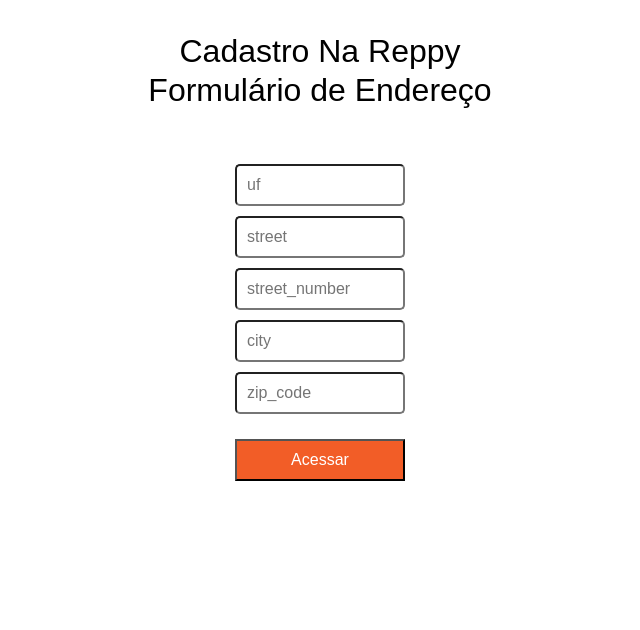
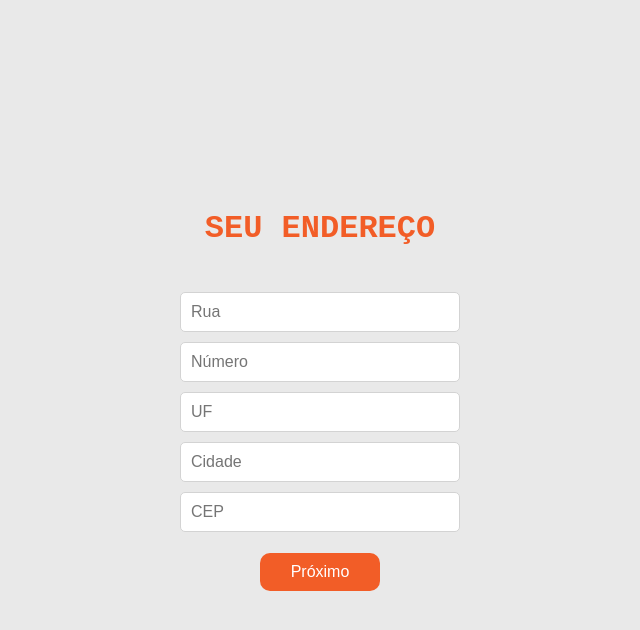
Before and after one commit to felipeenunes/reppy-front, a React (Create React App) app: page /register in a window 1280 px wide. Shown: the top 630 px of the page, without its empty margins (320-960 px from the left). Built offline with nearby package versions, Linux system fonts and the light colour scheme.

Commit message:
fix: register form styles

```diff
--- a/src/components/FormAdress/index.js
+++ b/src/components/FormAdress/index.js
@@ -29,28 +29,29 @@
   return (
     <Container>
       <form onSubmit={handleSubmit(handleFormAdress)}>
-        <h1> Formulário de Endereço</h1>
+        <h1> Seu Endereço</h1>
         <div>
-          <input type="uf" placeholder="uf" {...register("uf")} />
-          {errors.uf?.message}
-          <input type="street" placeholder="street" {...register("street")} />
+          <input type="street" placeholder="Rua" {...register("street")} />
           {errors.street?.message}
           <input
             type="street_number"
-            placeholder="street_number"
+            placeholder="Número"
             {...register("street_number")}
           />
           {errors.street_number?.message}
-          <input type="city" placeholder="city" {...register("city")} />
+          <input type="uf" placeholder="UF" {...register("uf")} />
+          {errors.uf?.message}
+          <input type="city" placeholder="Cidade" {...register("city")} />
           {errors.city?.message}
           <input
             type="text"
-            placeholder="zip_code"
+            placeholder="CEP"
             maxLength="9"
             {...register("zip_code")}
           />
           {errors.zip_code?.message}
-          <button type="submit">Acessar</button>
+
+          <button type="submit">Próximo</button>
         </div>
       </form>
     </Container>
--- a/src/components/FormAdress/styles.js
+++ b/src/components/FormAdress/styles.js
@@ -1,36 +1,3 @@
 import styled from "styled-components";
 
-export const Container = styled.div`
-  form {
-    width: 100%;
-    display: flex;
-    flex-direction: column;
-    justify-content: center;
-    height: 51vh;
-    h1 {
-      margin-bottom: 20px;
-      font-size: 2rem;
-      text-align: center;
-    }
-    div {
-      display: flex;
-      flex-direction: column;
-      align-items: center;
-      margin: 30px;
-    }
-    input {
-      border-radius: 5px;
-      margin: 5px;
-      width: 60%;
-      height: 70%;
-      padding: 10px;
-    }
-    button {
-      width: 60%;
-      color: #ffffff;
-      background-color: #f25d27;
-      margin: 20px 0 5px;
-      padding: 10px;
-    }
-  }
-`;
+export const Container = styled.div``;
--- a/src/components/FormCadastro/index.js
+++ b/src/components/FormCadastro/index.js
@@ -10,9 +10,10 @@
 import { useState } from "react";
 import { toast } from "react-toastify";
 import { useHistory } from "react-router-dom";
+import { TiArrowLeftThick, TiArrowRightThick } from "react-icons/ti";
 
 const FormCadastro = () => {
-  const { address, setAddress } = useAddress();
+  const { address } = useAddress();
   const history = useHistory();
   const [visibility, setVisibility] = useState(true);
   const [typePassword, setTypePassword] = useState("password");
@@ -76,7 +77,7 @@
 
   return (
     <Container>
-      <h1> Cadastro Na Reppy</h1>
+      {/* <h1> Cadastro Na Reppy</h1> */}
       {!formRegister && (
         <FormAdress
           setFormRegister={setFormRegister}
@@ -92,7 +93,7 @@
                 <div className="input-wrapper">
                   <input
                     type="cpf"
-                    placeholder="cpf"
+                    placeholder="CPF"
                     {...register("cpf")}
                     className="inputs"
                   />
@@ -101,7 +102,7 @@
 
                   <input
                     type="text"
-                    placeholder="name"
+                    placeholder="Nome"
                     {...register("name")}
                     className="inputs"
                   />
@@ -110,7 +111,7 @@
 
                   <input
                     type="email"
-                    placeholder="email"
+                    placeholder="Email"
                     {...register("email")}
                     className="inputs"
                   />
@@ -119,7 +120,7 @@
 
                   <input
                     type="text"
-                    placeholder="college"
+                    placeholder="Faculdade / Universidade"
                     {...register("college")}
                     className="inputs"
                   />
@@ -128,17 +129,17 @@
 
                   <input
                     type="texto"
-                    placeholder="(xx)xxxxx-xxxx"
+                    placeholder="Celular (xx)xxxxx-xxxx"
                     {...register("phone_number")}
                     className="inputs"
                   />
 
                   {errors.phone_number?.message}
-
+                  <div className="wrapper">
                     <input
                       id="password"
                       type={typePassword}
-                    placeholder="password"
+                      placeholder="Senha"
                       {...register("password")}
                       className="inputs"
                     />
@@ -158,11 +159,20 @@
                       )}
                     </label>
                   </div>
+                </div>
                 {errors.password?.message}
 
                 <div className="buttons">
-                  <button type="submit">Acessar</button>
+                  <button type="submit">
+                    Registrar{""}
+                    <span>
+                      <TiArrowRightThick />
+                    </span>
+                  </button>
                   <button onClick={() => setFormRegister(!formRegister)}>
+                    <span>
+                      <TiArrowLeftThick />
+                    </span>
                     Voltar
                   </button>
                 </div>
--- a/src/components/FormCadastro/styles.js
+++ b/src/components/FormCadastro/styles.js
@@ -1,114 +1,7 @@
 import styled from "styled-components";
 
-export const Container = styled.main`
-  height: 100%;
-  width: 100%;
-  min-height: 530px;
+export const Container = styled.main``;
 
-  padding: 0 20px;
+export const ContainerForm = styled.div``;
 
-  display: flex;
-  flex-direction: column;
-  justify-content: center;
-  align-items: center;
-
-  position: relative;
-  overflow: hidden;
-
-  h1 {
-    margin-bottom: 20px;
-    font-size: 2rem;
-  }
-`;
-export const Content = styled.article`
-  max-width: 400px;
-  width: 100%;
-
-  text-align: center;
-
-  @media only screen and (min-width: 1024px) {
-    max-width: 1280px;
-    height: 100%;
-    display: flex;
-    justify-content: space-around;
-    align-items: center;
-  }
-
-  .image {
-    margin-top: 15px;
-
-    height: 97vh;
-  }
-`;
-export const ContainerForm = styled.section`
-  form {
-    width: 50vw;
-    display: flex;
-    flex-direction: column;
-    justify-content: center;
-    height: 51vh;
-
-    .back {
-      cursor: pointer;
-      position: absolute;
-      margin-top: 15px;
-      top: 0;
-
-      .svg {
-        height: 40px;
-        width: 40px;
-        size: 20px;
-      }
-    }
-
-    h1 {
-      margin-bottom: 20px;
-      font-size: 2rem;
-    }
-
-    div {
-      display: flex;
-      flex-direction: column;
-      align-items: center;
-      margin: 30px;
-
-      .inputs {
-        border-radius: 5px;
-        margin: 5px;
-        width: 60%;
-        height: 70%;
-        padding: 10px;
-      }
-
-      .input-wrapper {
-        position: relative;
-      }
-
-      .eye-icon {
-        position: absolute;
-        right: 56px;
-        bottom: 16px;
-        color: #777;
-        cursor: pointer;
-      }
-
-      .buttons {
-        display: flex;
-        button {
-          width: 250px;
-          color: #ffffff;
-          background-color: #f25d27;
-          /* margin: 20px 0 5px;
-          padding: 10px; */
-        }
-      }
-
-      span {
-        a {
-          color: #a0acb2;
-          font-size: 15px;
-        }
-      }
-    }
-  }
-`;
+export const Content = styled.div``;
--- a/src/pages/Home/index.js
+++ b/src/pages/Home/index.js
@@ -1,9 +1,30 @@
-import React from "react";
+import React, { useEffect } from "react";
 import RepublicCard from "../../components/RepublicCard";
+import { api } from "../../services/api";
 
 // import { Container } from "./styles";
 
 function Home() {
+  const user = {
+    cpf: "45678898545",
+    name: "Gustavo interessado",
+    email: "gustavoprado117@gmail.com",
+    college: "ufsc",
+    phone_number: "(21)12345-6777",
+    password: "123456",
+    address: {
+      uf: "sc",
+      street: "rua c",
+      street_number: "105",
+      city: "friburgo",
+      zip_code: "12345679",
+    },
+  };
+  useEffect(() => {
+    api.post("/user", user).then((res) => console.log(res));
+    // eslint-disable-next-line
+  }, []);
+
   return (
     <>
       <RepublicCard />
--- a/src/pages/Signup/index.js
+++ b/src/pages/Signup/index.js
@@ -2,7 +2,11 @@
 import { Container } from "./styles";
 
 const Signup = () => {
-  return <FormCadastro></FormCadastro>;
+  return (
+    <Container>
+      <FormCadastro />
+    </Container>
+  );
 };
 
 export default Signup;
--- a/src/pages/Signup/styles.js
+++ b/src/pages/Signup/styles.js
@@ -1,3 +1,82 @@
 import styled from "styled-components";
 
-export const Container = styled.div``;
+export const Container = styled.div`
+  width: 100vw;
+  height: 100vh;
+  background-color: #e9e9e9;
+  text-align: center;
+  display: flex;
+  justify-content: center;
+  align-items: center;
+
+  form {
+    /* background-color: red; */
+    display: flex;
+    flex-direction: column;
+    max-height: 640px;
+
+    h1 {
+      margin-bottom: 40px;
+      color: #f25d27;
+      text-transform: uppercase;
+      font-size: 2rem;
+      font-weight: bold;
+      font-family: "Courier New", Courier, monospace;
+    }
+
+    div {
+      display: flex;
+      flex-direction: column;
+    }
+  }
+
+  h1 {
+  }
+
+  form {
+    /* width: 100%; */
+    /* display: flex; */
+    /* flex-direction: column; */
+    /* justify-content: center; */
+    /* height: 51vh; */
+
+    div {
+      display: flex;
+      flex-direction: column;
+      align-items: center;
+      /* margin: 30px; */
+    }
+    input {
+      border-radius: 5px;
+      margin: 5px;
+      padding: 10px;
+      border: 1px solid lightgray;
+      width: 280px;
+      color: gray;
+    }
+    button {
+      color: #ffffff;
+      background-color: #f25d27;
+      margin-top: 16px;
+      padding: 10px;
+      border: none;
+      border-radius: 10px;
+      width: 120px;
+
+      span {
+        margin: 0 8px;
+      }
+    }
+  }
+
+  .wrapper {
+    position: relative;
+  }
+
+  .eye-icon {
+    position: absolute;
+    right: 16px;
+    bottom: 16px;
+    color: gray;
+  }
+`;
```
Also changed, not shown: src/components/arquivo.txt (deleted). Lines whose indentation alone changed are shown as unchanged.
